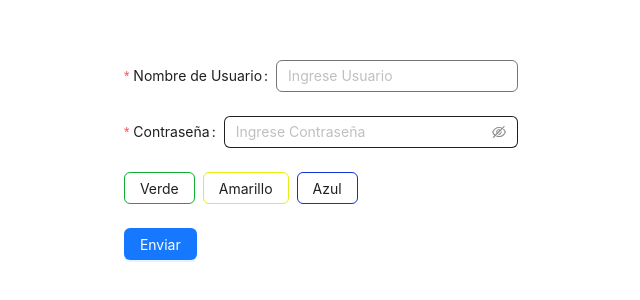
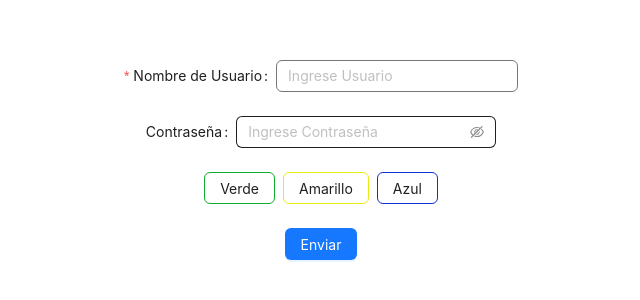
Before and after one commit to beenacoder/requerimiento-ant-desing, a React (Vite) app: page / in a window 1280 px wide. Shown: the part 236-536 px from the top of the page, without its empty margins (319-959 px from the left). Built offline with nearby package versions, Linux system fonts and the light colour scheme.

Commit message:
Separe codigo de App y cree componente Formulario

```diff
--- a/src/App.jsx
+++ b/src/App.jsx
@@ -1,206 +1,9 @@
-import { useState } from 'react';
-import { Button, ConfigProvider, Space, Input, Form } from 'antd';
+import {Formulario} from './components/Formulario';
 
-const defaultData = {
-	colorBorder: '#000',
+const App = () => {
+  return (
+	<Formulario/>
+  )
 }
 
-function App() {
-	const [form] = Form.useForm();
-	const [data, setData] = useState(defaultData);
-
-	const handleColorChangeGreen = () => {
-		setData('#0fad31');
-	}
-	const handleColorChangeBlue = () => {
-		setData('#0e32d4')
-	}
-	const handleColorChangeYellow = () => {
-		setData('#e9ec13')
-	}
-
-	return (
-		<div
-			style={{
-				display: 'flex',
-                flexDirection: 'column',
-                justifyContent: 'center',
-                alignItems: 'center',
-                height: '100vh',
-
-			}}
-		>
-			<ConfigProvider
-				theme={{
-					token: {
-						colorBorder:`${data}`,
-					},
-				}}
-			>
-				<Form
-					form={form}
-					initialValues={{
-						remember: true,
-					  }}
-				>
-					<Form.Item
-						label="Nombre de Usuario"
-
-						required= {true}
-					>
-						<Input
-                	        placeholder='Ingrese Usuario'
-                	    />
-                	</Form.Item>
-					<Form.Item
-						label="Contraseña"
-						required= {true}
-
-					>
-						<Input.Password
-                	        placeholder='Ingrese Contraseña'
-
-                	    />
-                	</Form.Item>
-                    <Form.Item>
-                      <Space>
-					  	<Button
-							name='greenButton'
-							style={{borderColor: '#0fad31'}}
-							type="outlined"
-							onClick={handleColorChangeGreen}
-						>
-							Verde
-                        </Button>
-						<Button
-							name='yellowButton'
-							style={{borderColor: '#e9ec13'}}
-							type="text"
-							onClick={handleColorChangeYellow}
-						>
-							Amarillo
-                        </Button>
-						<Button
-							name='blueButton'
-							style={{borderColor: '#0e32d4'}}
-							type="text"
-							onClick={handleColorChangeBlue}
-						>
-							Azul
-                        </Button>
-					  </Space>
-                    </Form.Item>
-					<Form.Item>
-						<Button type='primary' htmlType='submit'>
-							Enviar
-						</Button>
-					</Form.Item>
-				</Form>
-			</ConfigProvider>
-		</div>
-	);
-}
-
-export default App;
-
-
-
-
-
-
-
-
-
-
-
-
-
-
-
-
-
-
-
-// import { useState } from 'react';
-// import { Button, ConfigProvider, Space, Select, Switch, Input, theme } from 'antd';
-
-
-
-// function App() {
-// 	const [userColor, setUserColor] = useState('');
-// 	const [passColor, setPassColor] = useState('');
-
-// 	const [darkMode, setDarkMode] = useState(
-// 		localStorage.getItem('theme') === 'dark' ||
-// 		(localStorage.getItem('theme') !== 'light' &&
-// 			matchMedia('(prefers-color-scheme: dark)').matches)
-// 	);
-
-// 	const handleColorChange = () => {
-// 		localStorage.setItem('theme', userColor ? 'green' : 'dark');
-// 		setUserColor('red');
-// 	}
-
-// 	return (
-// 		<div
-// 			style={{
-// 				background: darkMode ? 'black' : 'white',
-// 				height: 'calc(100vh - 40px)',
-// 				padding: '20px',
-// 			}}
-// 		>
-// 			<ConfigProvider
-// 				theme={{
-// 					algorithm: darkMode ? theme.darkAlgorithm : theme.defaultAlgorithm,
-// 					token: {
-// 						colorPrimary: 'pink',
-// 						colorBorder: 'red',
-// 						colorBgContainer: 'green'
-// 					},
-// 				}}
-// 			>
-// 				<Space direction="vertical">
-// 					{/* <Switch
-//             checked={darkMode}
-
-//             onChange={() => {
-//               localStorage.setItem('theme', darkMode ? 'light' : 'dark');
-//               setDarkMode(!darkMode);
-//             }}
-//           /> */}
-// 					<Space wrap>
-// 						<Button
-// 							type="primary"
-// 							onClick={handleColorChange}
-// 						>Primary Button</Button>
-
-// 						<Input
-// 							placeholder='Usuario'
-
-// 						/>
-// 						<Button>Default Button</Button>
-// 						<Button type="dashed">Dashed Button</Button>
-// 						<Button type="text">Text Button</Button>
-// 						<Button type="link">Link Button</Button>
-// 					</Space>
-// 					<ConfigProvider
-// 						theme={{
-// 							algorithm: !darkMode
-// 								? theme.darkAlgorithm
-// 								: theme.defaultAlgorithm,
-// 							token: {
-// 								colorPrimary: 'pink',
-// 								colorBorder: 'blue',
-// 								colorBgContainer: 'white'
-// 							},
-// 						}}
-// 					>
-
-// 					</ConfigProvider>
-// 				</Space>
-// 			</ConfigProvider>
-// 		</div>
-// 	);
-// }
-
-// export default App;
+export default App
--- /dev/null
+++ b/src/components/Formulario.jsx
@@ -0,0 +1,113 @@
+
+import { useState } from 'react';
+import { Button, ConfigProvider, Space, Input, Form } from 'antd';
+
+const defaultData = {
+	colorBorder: '#000',
+}
+
+export const Formulario = () => {
+    const [form] = Form.useForm();
+	const [color, setColor] = useState(defaultData);
+
+	const handleColorChangeGreen = () => {
+		setColor('#0fad31');
+	}
+	const handleColorChangeBlue = () => {
+		setColor('#0e32d4')
+	}
+	const handleColorChangeYellow = () => {
+		setColor('#e9ec13')
+	}
+
+
+
+  return (
+    <ConfigProvider
+    theme={{
+        token: {
+            colorBorder:`${color}`,
+        },
+    }}
+>
+    <Form
+        name='basic-form'
+        form={form}
+        style={{
+            display: 'flex',
+            flexDirection: 'column',
+            justifyContent: 'center',
+            alignItems: 'center',
+            height: '100vh',
+
+        }}
+        initialValues={{
+            remember: true,
+          }}
+    >
+            <Form.Item
+                label="Nombre de Usuario"
+                rules={[
+                {
+                required: true,
+                message: 'Please input your username!',
+                },
+            ]}
+                required= {true}
+            >
+                <Input
+                    placeholder='Ingrese Usuario'
+                />
+            </Form.Item>
+            <Form.Item
+                label="Contraseña"
+                // required= {true}
+                rules={[
+                        {
+                        required: true,
+                        message: 'Please input your username!',
+                        },
+                    ]}
+            >
+                <Input.Password
+                    placeholder='Ingrese Contraseña'
+
+                />
+            </Form.Item>
+            <Form.Item>
+              <Space>
+                  <Button
+                    name='greenButton'
+                    style={{borderColor: '#0fad31'}}
+                    type="outlined"
+                    onClick={handleColorChangeGreen}
+                >
+                    Verde
+                </Button>
+                <Button
+                    name='yellowButton'
+                    style={{borderColor: '#e9ec13'}}
+                    type="text"
+                    onClick={handleColorChangeYellow}
+                >
+                    Amarillo
+                </Button>
+                <Button
+                    name='blueButton'
+                    style={{borderColor: '#0e32d4'}}
+                    type="text"
+                    onClick={handleColorChangeBlue}
+                >
+                    Azul
+                </Button>
+              </Space>
+            </Form.Item>
+            <Form.Item>
+                <Button type='primary' htmlType='submit'>
+                    Enviar
+                </Button>
+            </Form.Item>
+        </Form>
+    </ConfigProvider>
+  )
+}
```
Also changed, not shown: src/App copy.jsx (added, +116 -0 lines).
